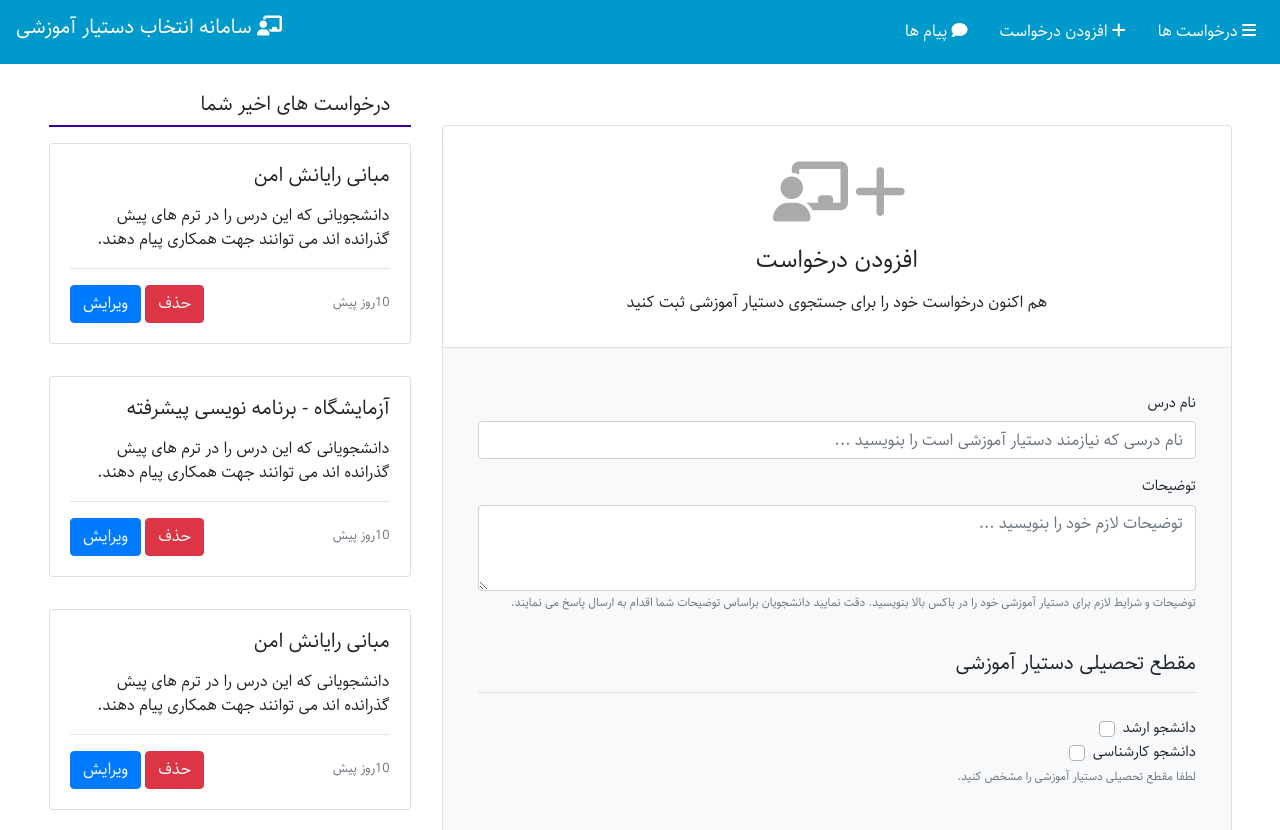
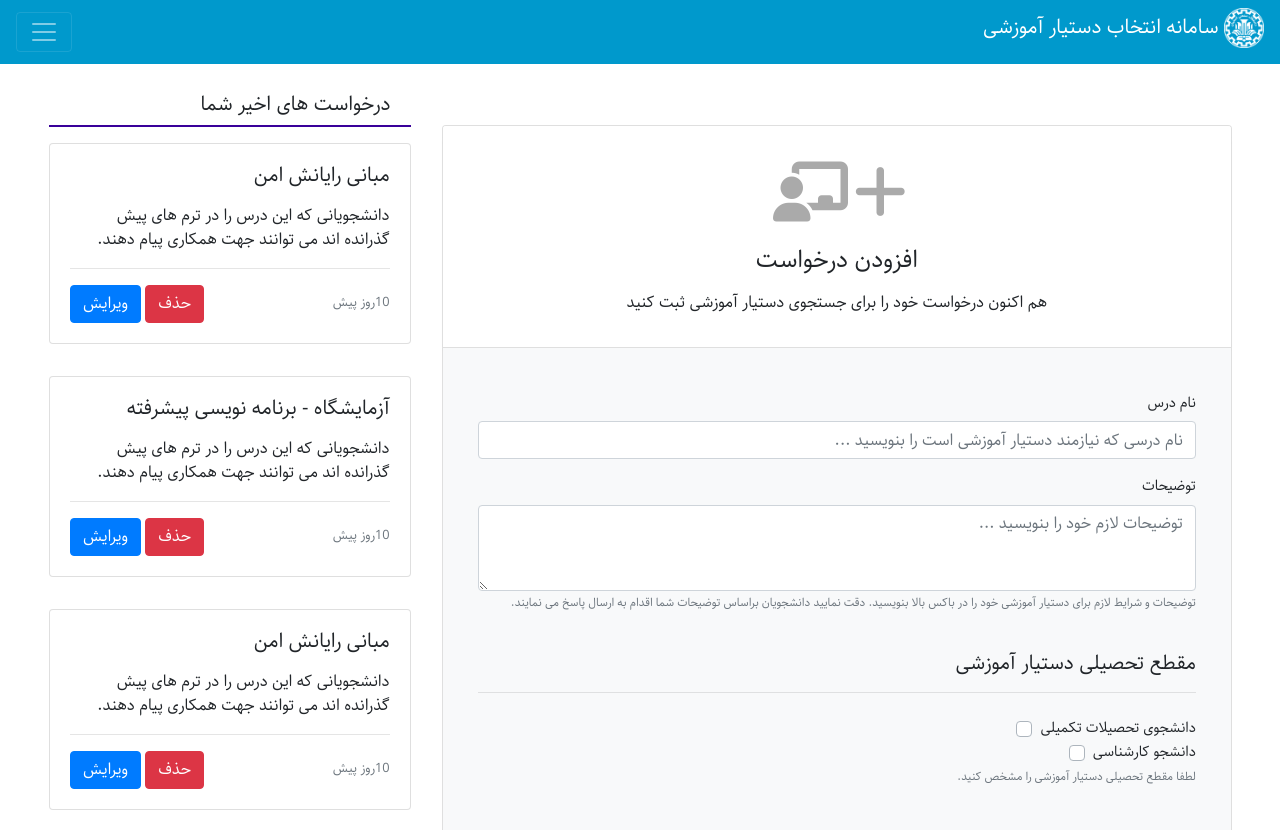
Before and after one commit to HamidDasht/TA-YAB, a Django app: template teach_main/templates/teach_main/addreq.html in a window 1280 px wide. Shown: the top 830 px of the page. Run offline with Django 3.2, Linux system fonts and the light colour scheme; the template is opened without the code that fills it, so the values that code supplies are empty; some libraries are stand-ins or nearby versions.

Commit message:
Final Sprint 2

```diff
--- a/teach_main/templates/teach_main/addreq.html
+++ b/teach_main/templates/teach_main/addreq.html
@@ -31,14 +31,17 @@
 <body>
 
   <div class="fixed-top">
-    <nav class="navbar navbar-expand-lg navbar-dark">
+    <nav class="navbar navbar-dark">
 
-      <h2 class="navbar-brand" href="#">سامانه انتخاب دستیار آموزشی <i class="fas fa-chalkboard-teacher"></i></h2>
       <button class="navbar-toggler" type="button" data-toggle="collapse" data-target="#navbarSupportedContent"
         aria-controls="navbarSupportedContent" aria-expanded="false" aria-label="Toggle navigation">
         <span class="navbar-toggler-icon"></span>
       </button>
-
+      <div class="nav-h5" style="color: white;">
+        <h5>سامانه انتخاب دستیار آموزشی
+          <!-- <i class="fas fa-chalkboard-teacher"></i>  دانشگاه صنعتی اصفهان --><img src="{% static 'iut2.png' %}"
+            alt="picture can not found" style="width: 2em;"> </h5>
+      </div>
       <div class="collapse navbar-collapse" id="navbarSupportedContent" style="direction: rtl;">
         <ul class="navbar-nav">
           <li class="nav-item active">
@@ -114,7 +117,7 @@
                         <div class="custom-control custom-checkbox">
                           <input type="checkbox" class="custom-control-input" name="customControlAutosizing"
                             id="customControlAutosizing">
-                          <label class="custom-control-label" for="customControlAutosizing">دانشجو ارشد</label>
+                          <label class="custom-control-label" for="customControlAutosizing">دانشجوی تحصیلات تکمیلی</label>
                         </div>
                         <div class="custom-control custom-checkbox">
                           <input type="checkbox" class="custom-control-input" name="customControlAutosizing1"
@@ -137,7 +140,9 @@
                             checked>
                           <label class="custom-control-label" for="inlineRadio2">ورود دستی ساعت</label>
                         </div>
+
                         <div class="custom-control custom-radio custom-control-inline TimeSelectionType">
+
                           <input type="radio" id="inlineRadio1" name="customRadioInline1" class="custom-control-input">
                           <label class="custom-control-label" for="inlineRadio1">ساعت بندی خودکار</label>
                         </div>
```
Also changed, not shown: register/templates/registration/login.html (+6 -3 lines), std_main/templates/std_main/studentpage.html (+7 -4 lines), teach_main/templates/teach_main/profpage.html (+6 -3 lines), db.sqlite3.
